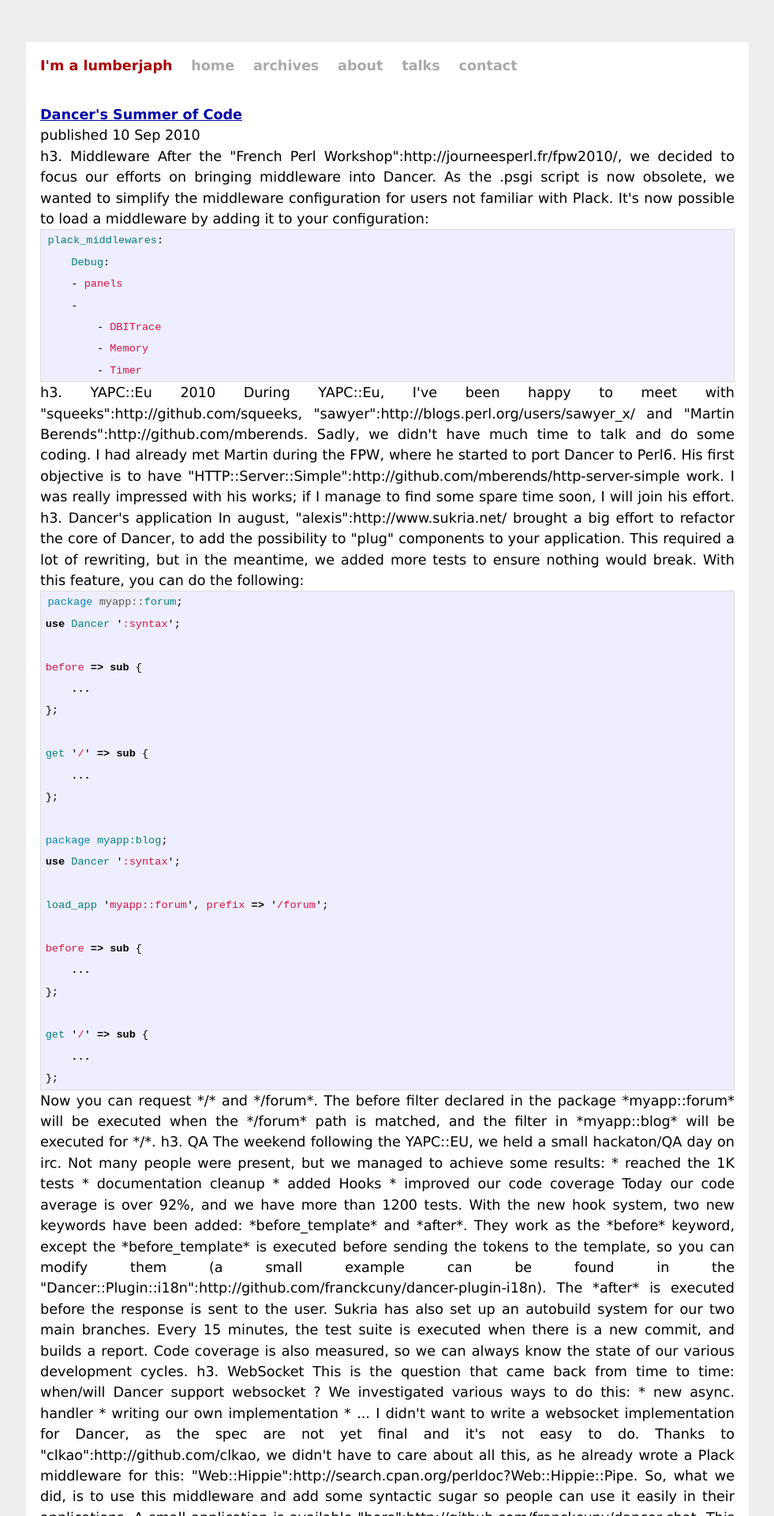
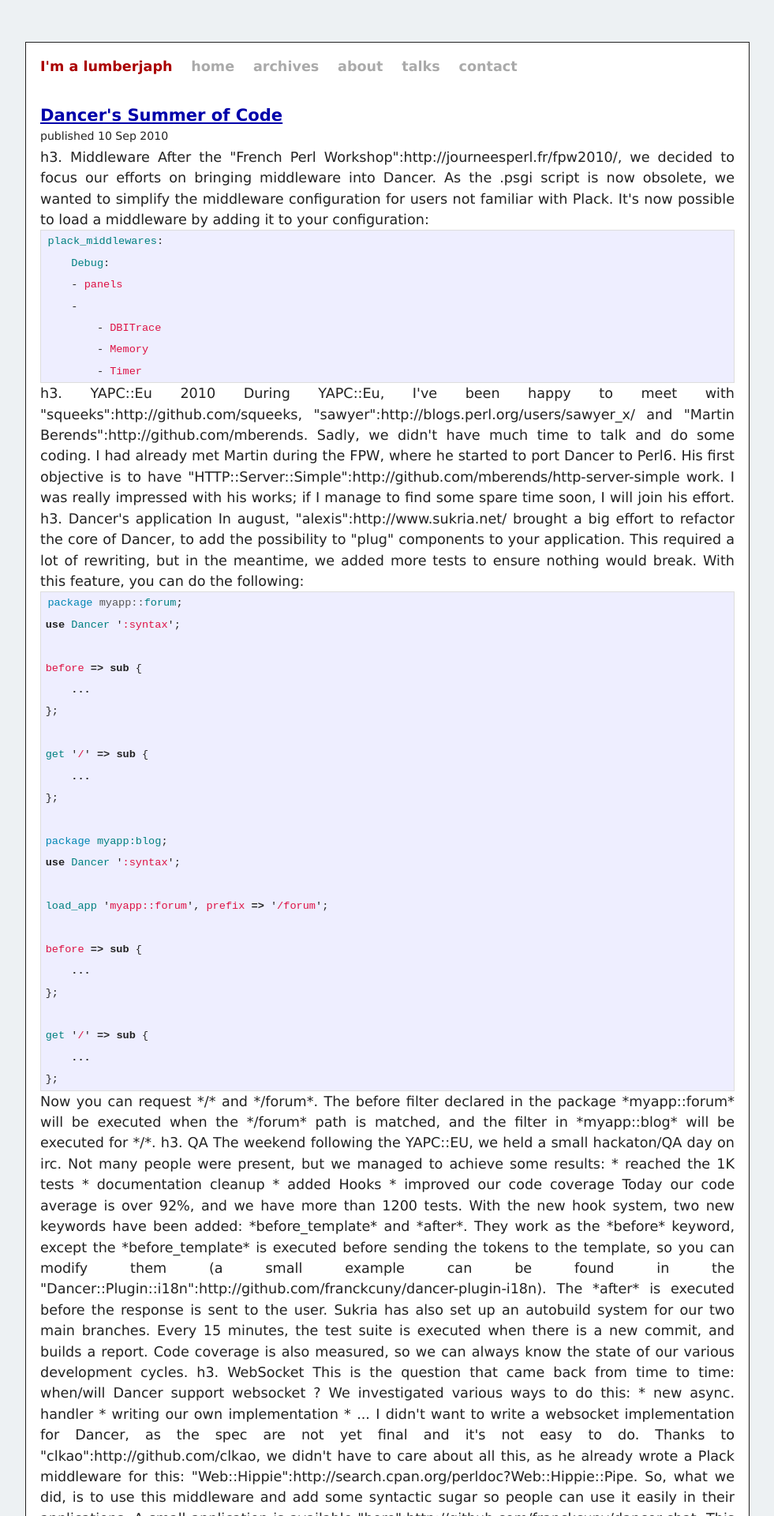
Before and after one commit to jacomyal/franckcuny.github.com, a Jekyll site: the page built from index.html, in a window 1280 px wide. Shown: the top 1920 px of the page at 79% size, without its empty margins (149-1130 px from the left). Built offline with Jekyll 4.4.1, drawn with Linux system fonts in a browser that asks for light colours; some web fonts are replaced.

Commit message:
update css

```diff
--- a/static/css/screen.css
+++ b/static/css/screen.css
@@ -19,15 +19,24 @@
 }
 
 body {
-  background-color: white;
+  background-color: #edf1f3;
+  color: #222;
+  line-height: 1.4em;
+  /*margin: 20px auto 18px 25%;  */
+
+  /*background-color: white;*/
   font-family: 'Droid Sans',Verdana, sans-serif;
   /*font: 13.34px helvetica, arial, clean, sans-serif;*/
   *font-size: small;
   text-align: center;
-  background: #eeeeee;
+  /*background: #eeeeee;*/
 }
 
-h1, h2, h3, h4, h5, h6 {
+h1, h2 {
+    font-size: 120%;
+}
+
+h3, h4, h5, h6 {
   font-size: 100%;
 }
 
@@ -85,6 +94,8 @@
 
 .site {
   background: #ffffff;
+  border-style: solid;
+  border-width: 1px;
   padding: 1em;
   font-size: 110%;
   text-align: justify;
@@ -195,6 +206,10 @@
     background-color: #333;
   }
 
+  #date {
+    font-size: 80%;
+  }
+
 #related {
   margin-top: 2em;
 }
```
